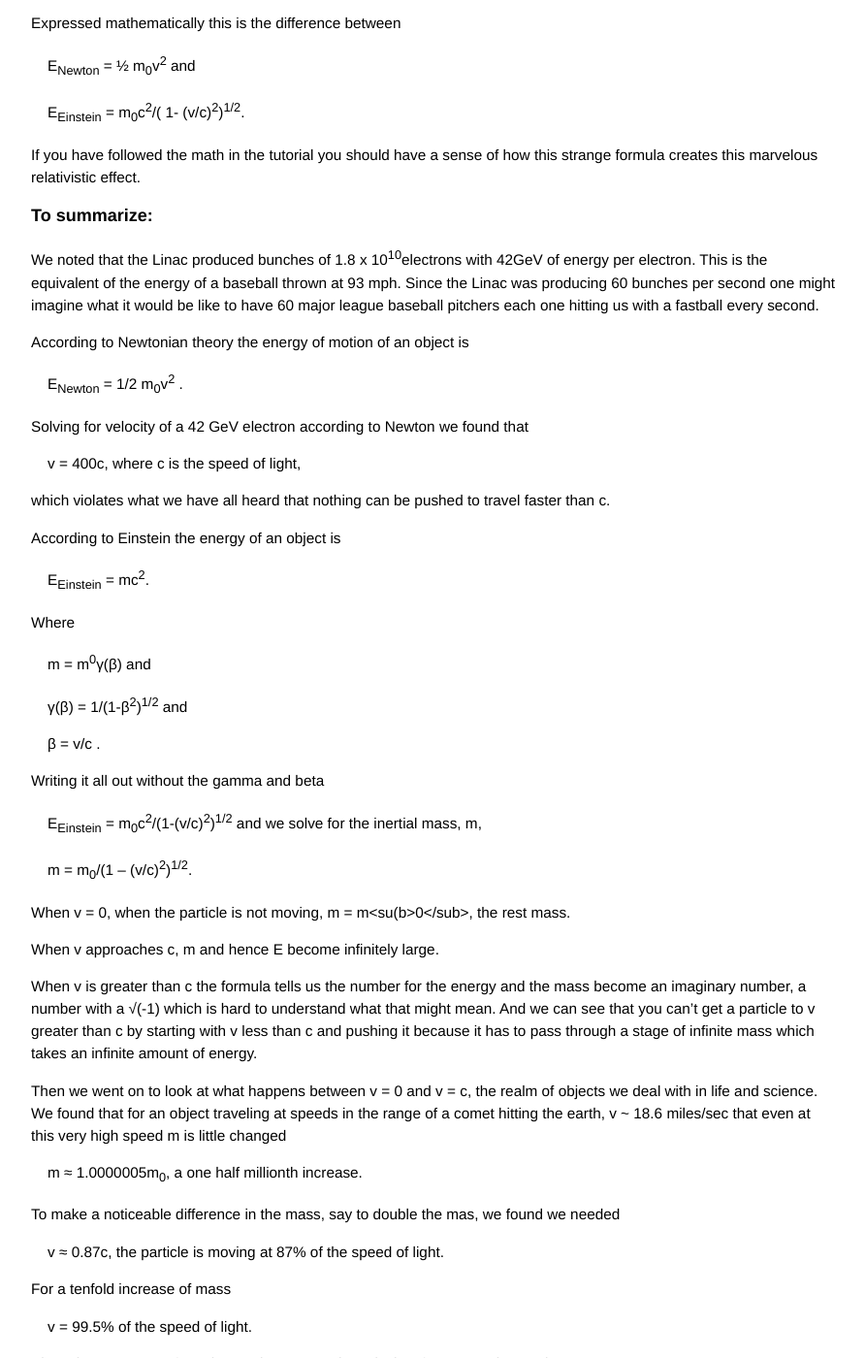
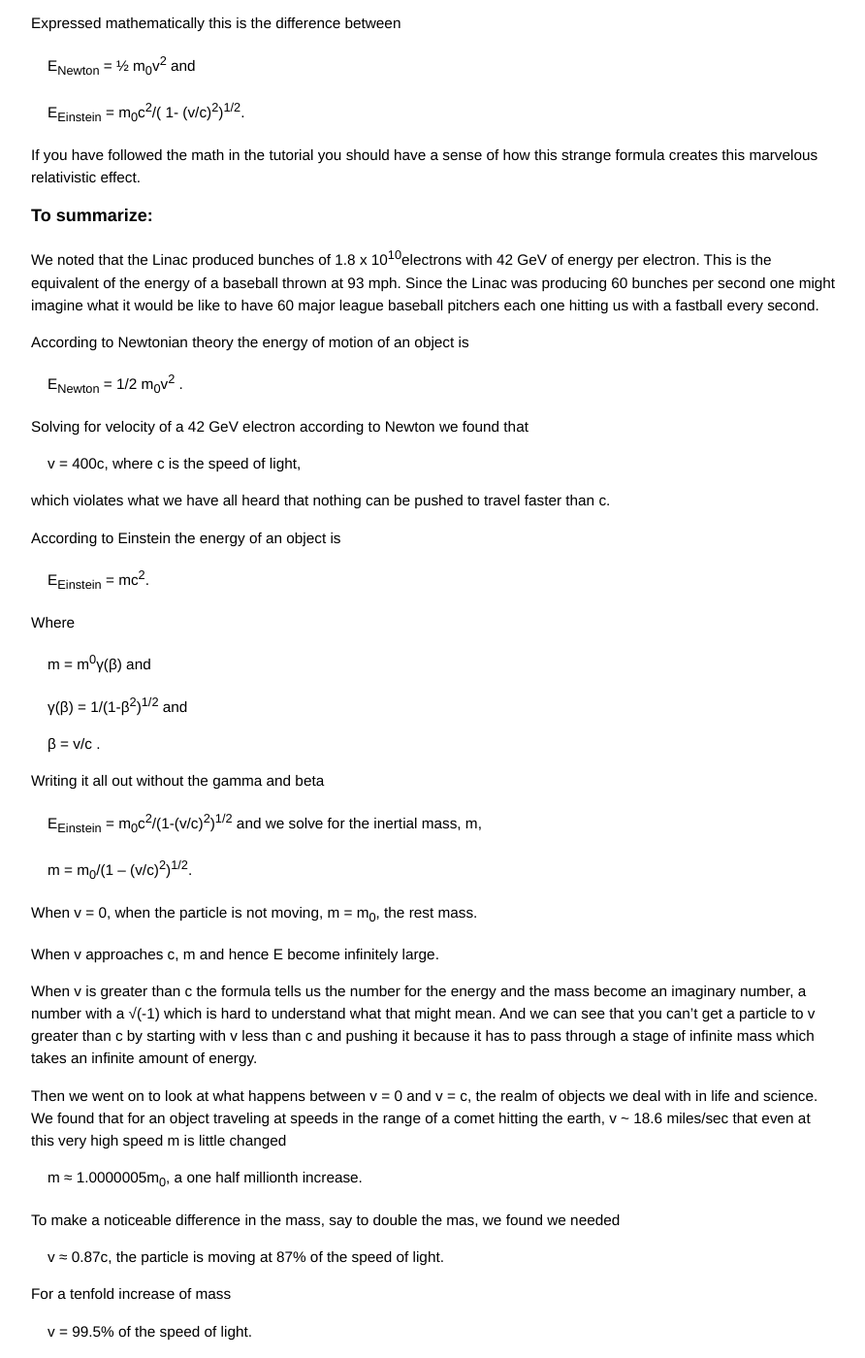
Before and after one commit to grbfacet/facet, a Jekyll site: the page built from tutorial.md, in a window 1280 px wide and 1400 px high, scrolled down 21762 px. Shown: the whole window at 97% size, without its empty margins (193-1085 px from the left). Built offline with Jekyll 4.4.1, drawn with Linux system fonts in a browser that asks for light colours; Markdown is read by kramdown in place of the engine named in the settings.

Commit message:
Update tutorial.md

```diff
--- a/tutorial.md
+++ b/tutorial.md
@@ -580,7 +580,7 @@ If you have followed the math in the tutorial you should have a sense of how thi
 
 ### To summarize:
 
-We noted that the Linac produced bunches of 1.8 x 10<sup>10</sup>electrons with 42GeV of energy per electron. This is the equivalent of the energy of a baseball thrown at 93 mph. Since the Linac was producing 60 bunches per second one might imagine what it would be like to have 60 major league baseball pitchers each one hitting us with a fastball every second.
+We noted that the Linac produced bunches of 1.8 x 10<sup>10</sup>electrons with 42 GeV of energy per electron. This is the equivalent of the energy of a baseball thrown at 93 mph. Since the Linac was producing 60 bunches per second one might imagine what it would be like to have 60 major league baseball pitchers each one hitting us with a fastball every second.
 
 According to Newtonian theory the energy of motion of an object is
 
@@ -610,7 +610,7 @@ Writing it all out without the gamma and beta
 
 <span class="eq">m = m<sub>0</sub>/(1 – (v/c)<sup>2</sup>)<sup>1/2</sup>.</span>
 
-When v = 0, when the particle is not moving, m = m<su(b>0</sub>, the rest mass.
+When v = 0, when the particle is not moving, m = m<sub>0</sub>, the rest mass.
 
 When v approaches c, m and hence E become infinitely large.
 
```
